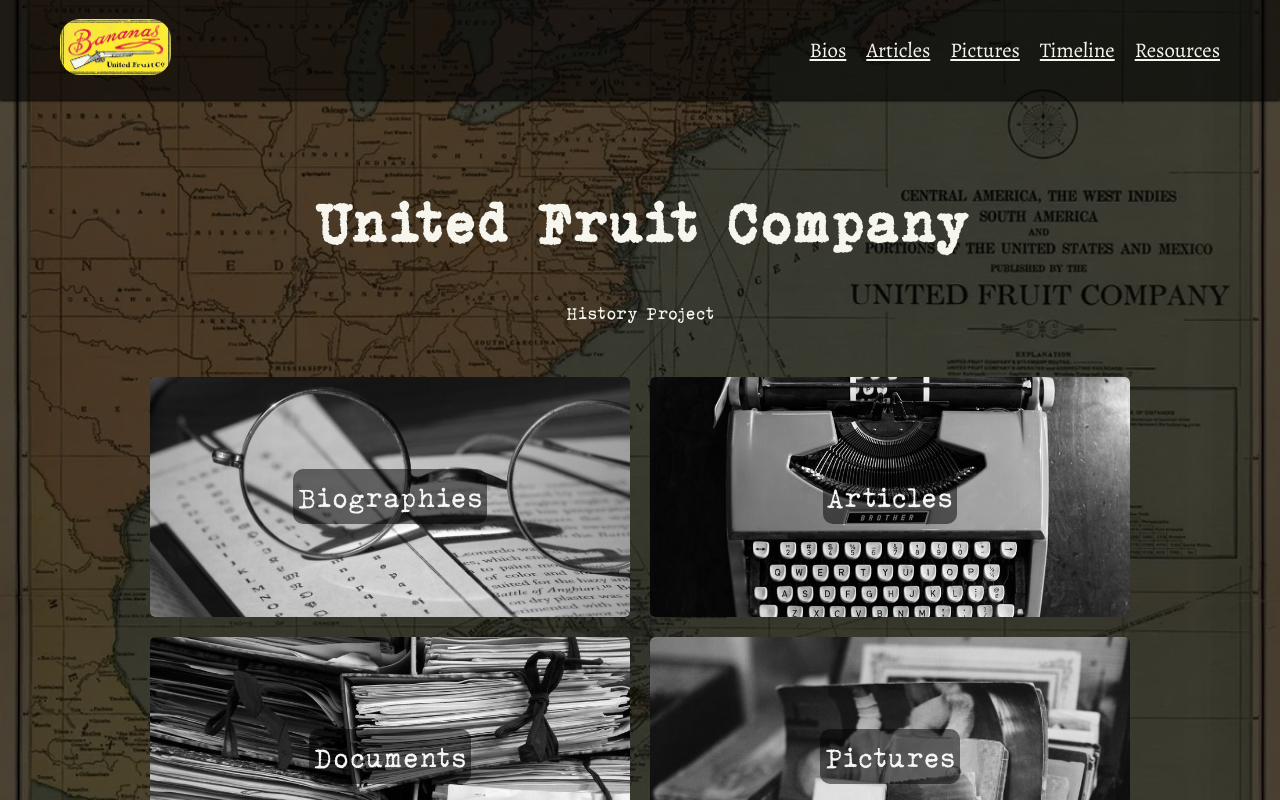
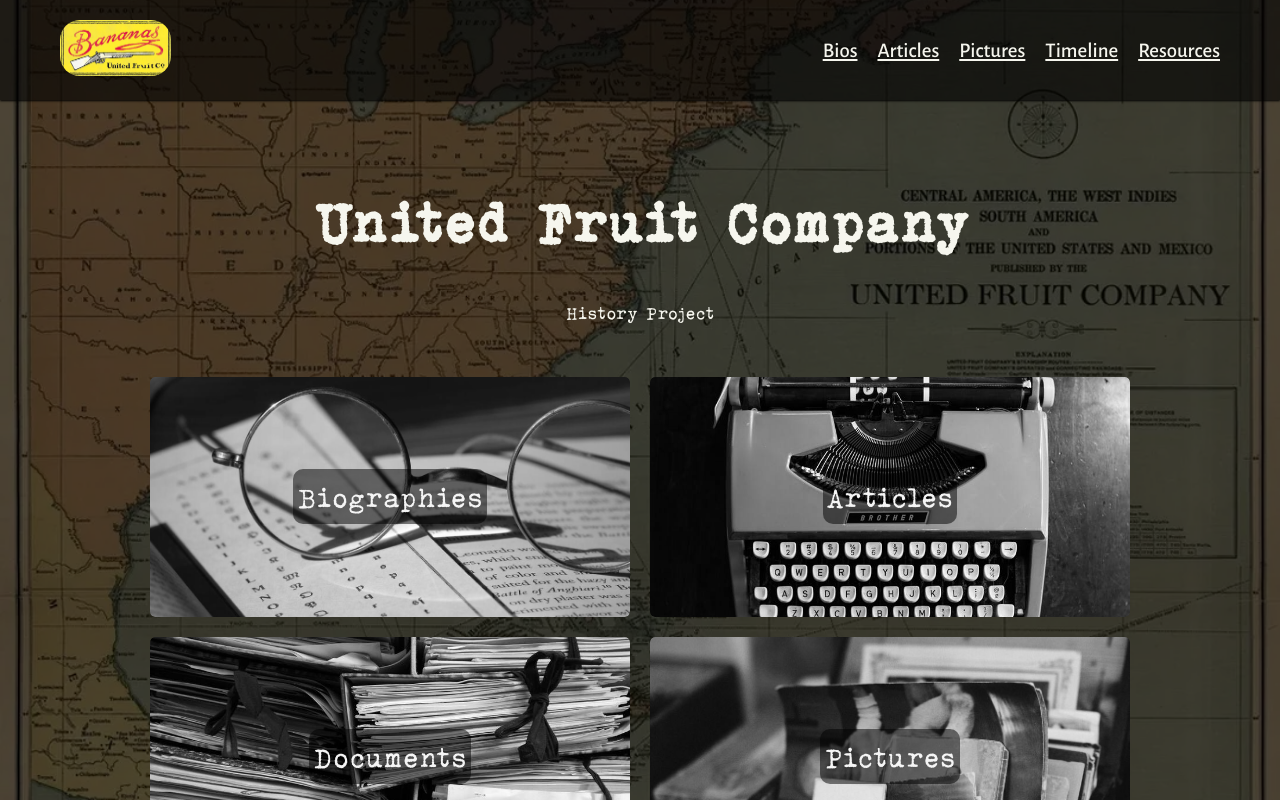
Before and after one commit to mythmakerseven/unitedfruitcompany, a Next.js app: page / in a window 1280 px wide. Shown: the top 800 px of the page. Built offline with nearby package versions, Linux system fonts and the light colour scheme.

Commit message:
use Alegreya Sans for UI

```diff
--- a/components/Banner/styles.ts
+++ b/components/Banner/styles.ts
@@ -4,6 +4,7 @@
   width: 100%;
   height: 100px;
   background: ${({ theme }) => theme.colors.secondary};
+  font-family: 'Alegreya Sans';
 `
 
 export const ContainerContent = styled.div`
--- a/components/Navbar/styles.ts
+++ b/components/Navbar/styles.ts
@@ -10,6 +10,7 @@
   background: ${props => props.color};
   color: ${({ theme }) => theme.colors.primary};
   box-shadow: 0 1px 2px black;
+  font-family: 'Alegreya Sans';
 
   img {
     border-radius: 20px;
--- a/pages/_document.tsx
+++ b/pages/_document.tsx
@@ -34,8 +34,8 @@
         <Head>
           <meta property="og:image" content="/opengraph.jpg" />
           <link rel="preconnect" href="https://fonts.googleapis.com" />
-          <link rel="preconnect" href="https://fonts.gstatic.com" crossOrigin='anonymous' />
-          <link href="https://fonts.googleapis.com/css2?family=Alegreya&display=swap" rel="stylesheet" />
+          <link rel="preconnect" href="https://fonts.gstatic.com" crossOrigin='' />
+          <link href="https://fonts.googleapis.com/css2?family=Alegreya&family=Alegreya+Sans:wght@500&display=swap" rel="stylesheet" />
         </Head>
         <body>
           <Main />
```
